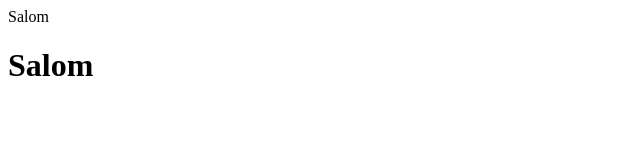
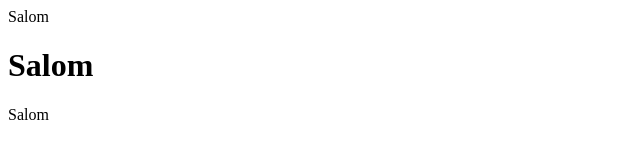
Before and after one commit to SarvarDevYT/prctise, a plain HTML site: page index.html in a window 1280 px wide. Shown: the full height of the page, 0-640 px from the left. Drawn offline with Linux system fonts and the light colour scheme.

Commit message:
prctise2

```diff
--- a/index.html
+++ b/index.html
@@ -13,5 +13,9 @@
     <h1>
         Salom
     </h1>
+
+    <p>
+        Salom
+    </p>
 </body>
 </html>
```
